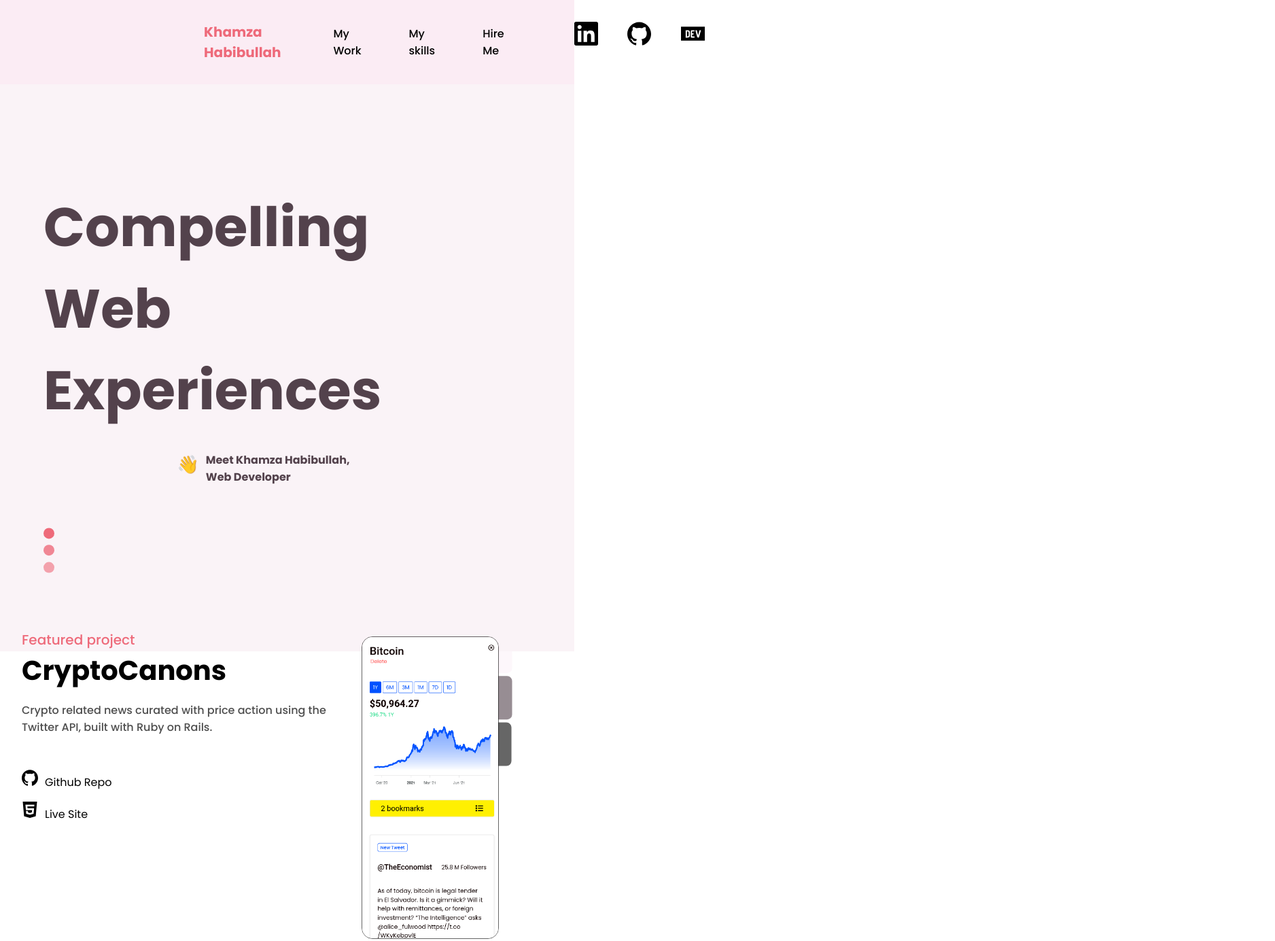
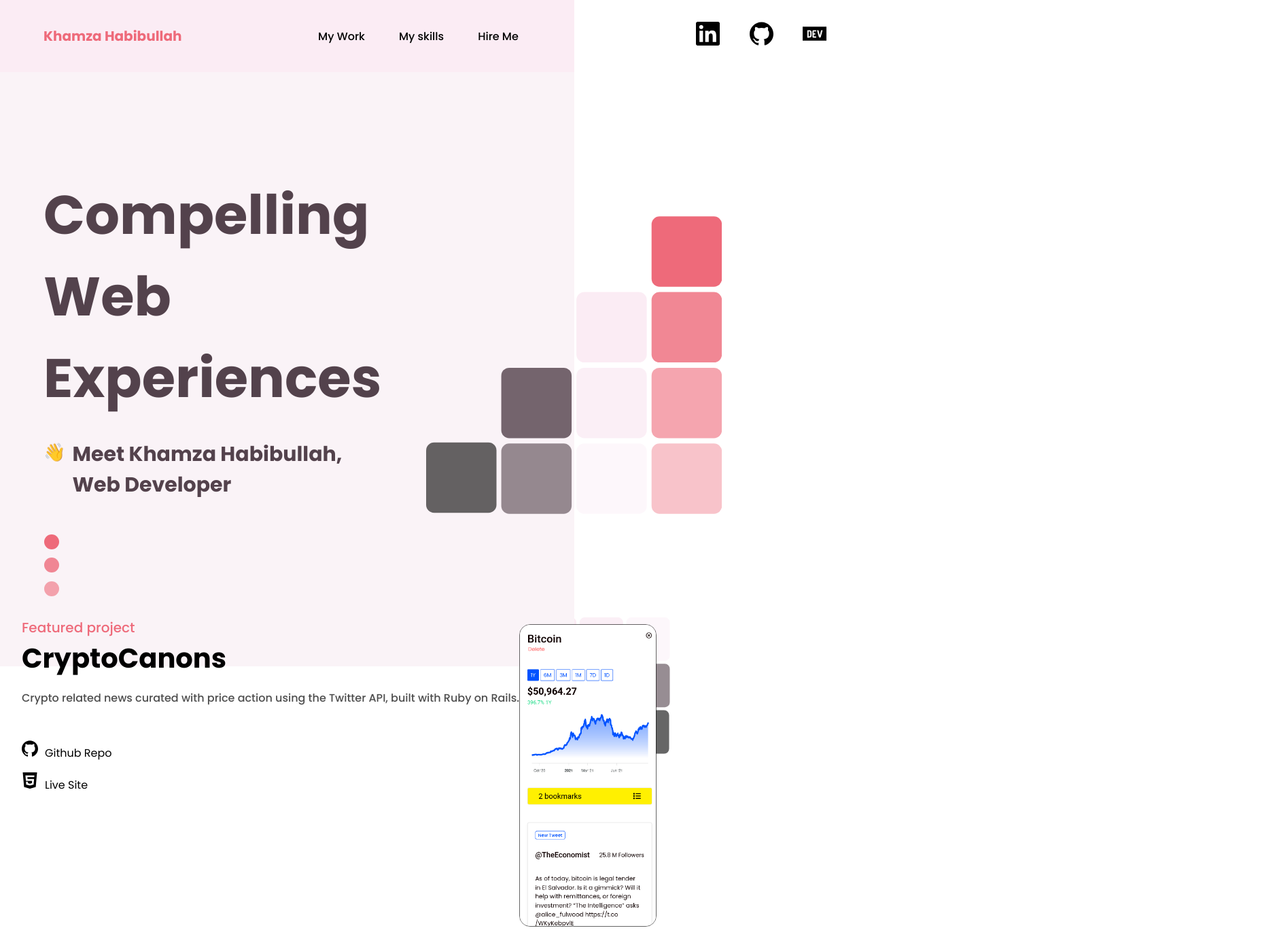
Before and after one commit to khamzahabibullah/Khamza-portfolio, a plain HTML site: page index.html in a window 1280 px wide. Shown: the top 1384 px of the page at 68% size, 1876 px wide, since content can reach past the window. Drawn offline with Linux system fonts and the light colour scheme.

Commit message:
design desktop

```diff
--- a/css/main.scss
+++ b/css/main.scss
@@ -91,7 +91,7 @@ img {
     margin-bottom: 30px;
   }
 
-  svg {
+  .scroll {
     width: 16px;
     margin-top: 50px;
   }
@@ -169,7 +169,6 @@ img {
 
 .skills {
   background: #ee6a7a;
-  padding: 5px;
 
   h1 {
     color: white;
@@ -325,22 +324,43 @@ footer {
     }
   }
   header {
-    padding: 2em 2em 2em 300px !important;
+    padding: 2em 2em 2em 4em !important;
   }
 
   .social-header {
-    padding: 2em 300px 2em 0;
+    padding: 2em 4em 2em 0;
     display: block;
   }
 
   section {
     padding: 4em;
+  }
 
-    ul {
-      display: flex;
-      justify-content: space-between;
-      width: 7em;
-      float: right;
+  .meet {
+    margin: unset;
+    font-size: 30px;
+    width: 500px;
+  }
+
+  .hero-design {
+    display: unset;
+    margin-left: -50%;
+    margin-top: 35%;
+    width: 100%;
+  }
+
+  .scroll {
+    width: 24px !important;
+  }
+
+  .featured {
+    .left {
+      width: unset;
     }
   }
+
+  .skills-container ul {
+    display: grid;
+    grid-template-columns: repeat(3, auto);
+  }
 }
--- a/index.html
+++ b/index.html
@@ -44,7 +44,13 @@
           <p>Meet Khamza Habibullah, Web Developer</p>
         </div>
 
-        <svg width="22" height="91" viewBox="0 0 22 91" fill="none">
+        <svg
+          class="scroll"
+          width="22"
+          height="91"
+          viewBox="0 0 22 91"
+          fill="none"
+        >
           <circle cx="11" cy="11" r="11" fill="#EE6A7A" />
           <circle cx="11" cy="45" r="11" fill="#EE6A7A" fill-opacity="0.8" />
           <circle cx="11" cy="80" r="11" fill="#EE6A7A" fill-opacity="0.6" />
```
Also changed, not shown: css/main.css, 1 other file.
